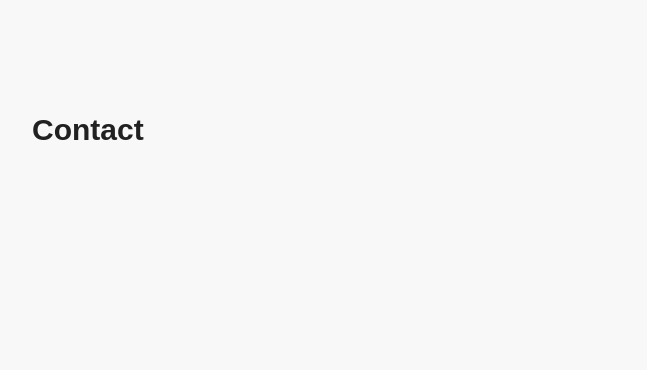
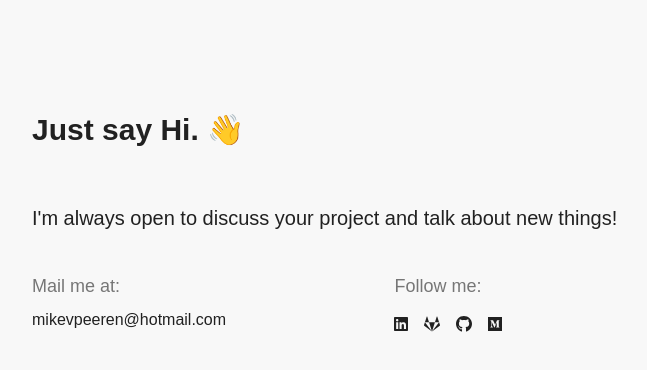
Before and after one commit to MikevPeeren/personal-website, a Next.js app: page /components/ContactPage in a window 1280 px wide. Shown: the top 370 px of the page, without its empty margins (0-647 px from the left). Built offline with nearby package versions, Linux system fonts and the light colour scheme.

Commit message:
:sparkles: Added contact page

```diff
--- a/constants/general.ts
+++ b/constants/general.ts
@@ -10,7 +10,7 @@ export const HOME_HEADER = 'Home';
 export const ABOUT_HEADER = 'About me';
 export const SKILLS_HEADER = 'Skills';
 export const EXPERIENCE_HEADER = 'Work Experience';
-export const CONTACT_HEADER = 'Contact';
+export const CONTACT_HEADER = 'Just say Hi. 👋';
 
 export const GITHUB = 'Github';
 export const GITLAB = 'GitLab';
--- a/pages/components/ContactPage.tsx
+++ b/pages/components/ContactPage.tsx
@@ -3,6 +3,8 @@ import React, { ReactElement, FC } from 'react';
 
 // Constants
 import { CONTACT_HEADER } from '../../constants/general';
+
+import SocialMedia from './SocialMedia';
 
 interface ContactPageProps {
   contactRef: React.MutableRefObject<HTMLDivElement>;
@@ -12,6 +14,23 @@ const ContactPage: FC<ContactPageProps> = ({ contactRef }: ContactPageProps): Re
   return (
     <div ref={contactRef} className="py-28">
       <h3 className="text-3xl font-semibold mb-14 -ml-0">{CONTACT_HEADER}</h3>
+      <h4 className="mb-3 md:mb-4 font-base text-xl">
+        I'm always open to discuss your project and talk about new things!
+      </h4>
+      <div className="md:flex md:flex-row md:justify-between md:w-2/5 mt-10">
+        <div className="md:flex md:flex-col">
+          <p className="text-lg opacity-60 mb-2">Mail me at:</p>
+          <a href="mailto:mikevpeeren@hotmail.com">
+            <h6>mikevpeeren@hotmail.com</h6>
+          </a>
+        </div>
+        <div className="md:flex md:flex-col mt-8 md:mt-0">
+          <p className="text-lg opacity-60 mb-2">Follow me:</p>
+          <div className="flex flex-row">
+            <SocialMedia />
+          </div>
+        </div>
+      </div>
     </div>
   );
 };
--- a/pages/components/EntryPage.tsx
+++ b/pages/components/EntryPage.tsx
@@ -23,7 +23,7 @@ const EntryPage: FC = (): ReactElement => {
         </div>
         <div className="flex flex-row lg:justify-end order-2 w-full mt-8 lg:mt-0 lg:w-2/5 mb-8">
           <img
-            className="EntryPage__image lg:w-10/12 w-8/12 lg:mr-0 rounded-xl shadow-md mx-auto md:-ml-0"
+            className="EntryPage__image lg:w-10/12 w-8/12 lg:mr-0 rounded-xl mx-auto md:-ml-0"
             src="https://www.mikevpeeren.nl/mikevpeeren.webp"
             alt="personal-photo"
           />
--- a/pages/components/ExperiencePage.tsx
+++ b/pages/components/ExperiencePage.tsx
@@ -16,12 +16,12 @@ const ExperiencePage: FC<ExperienceProps> = ({ experienceRef }: ExperienceProps)
       <div className="md:flex md:flex-col">
         <div>
           <h4 className="font-medium text-xl">{JOB_ONE_TITLE}</h4>
-          <p className="mb-6 tracking-widest h-1/2 pt-5">{JOB_ONE_TEXT}</p>
+          <p className="mb-6 h-1/2 pt-5">{JOB_ONE_TEXT}</p>
         </div>
         <hr className="my-8" />
         <div>
           <h4 className="font-medium text-xl">{JOB_TWO_TITLE}</h4>
-          <p className="mb-6 tracking-widest h-1/2 pt-5">{JOB_TWO_TEXT}</p>
+          <p className="mb-6 h-1/2 pt-5">{JOB_TWO_TEXT}</p>
         </div>
       </div>
     </div>
```
